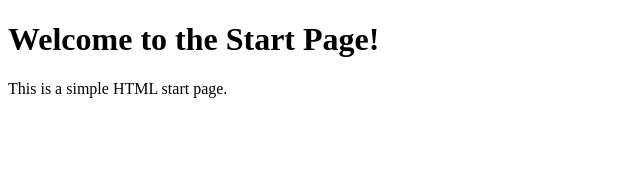
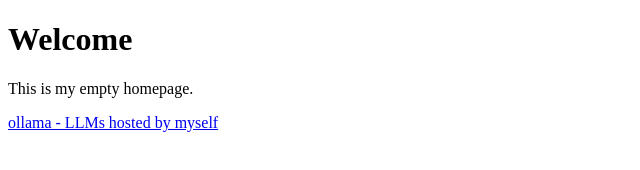
Before and after one commit to felix-ha/server, a plain HTML site: page static/index.html in a window 1280 px wide. Shown: the whole page, without its empty margins (0-640 px from the left). Drawn offline with Linux system fonts and the light colour scheme.

Commit message:
Update frontpage

```diff
--- a/static/index.html
+++ b/static/index.html
@@ -4,7 +4,8 @@
     <title>Start Page</title>
 </head>
 <body>
-    <h1>Welcome to the Start Page!</h1>
-    <p>This is a simple HTML start page.</p>
+    <h1>Welcome</h1>
+    <p>This is my empty homepage.</p>
+    <a href="https://ollama.felix-jobson.net/" target="_blank">ollama - LLMs hosted by myself</a>
 </body>
 </html>
```
